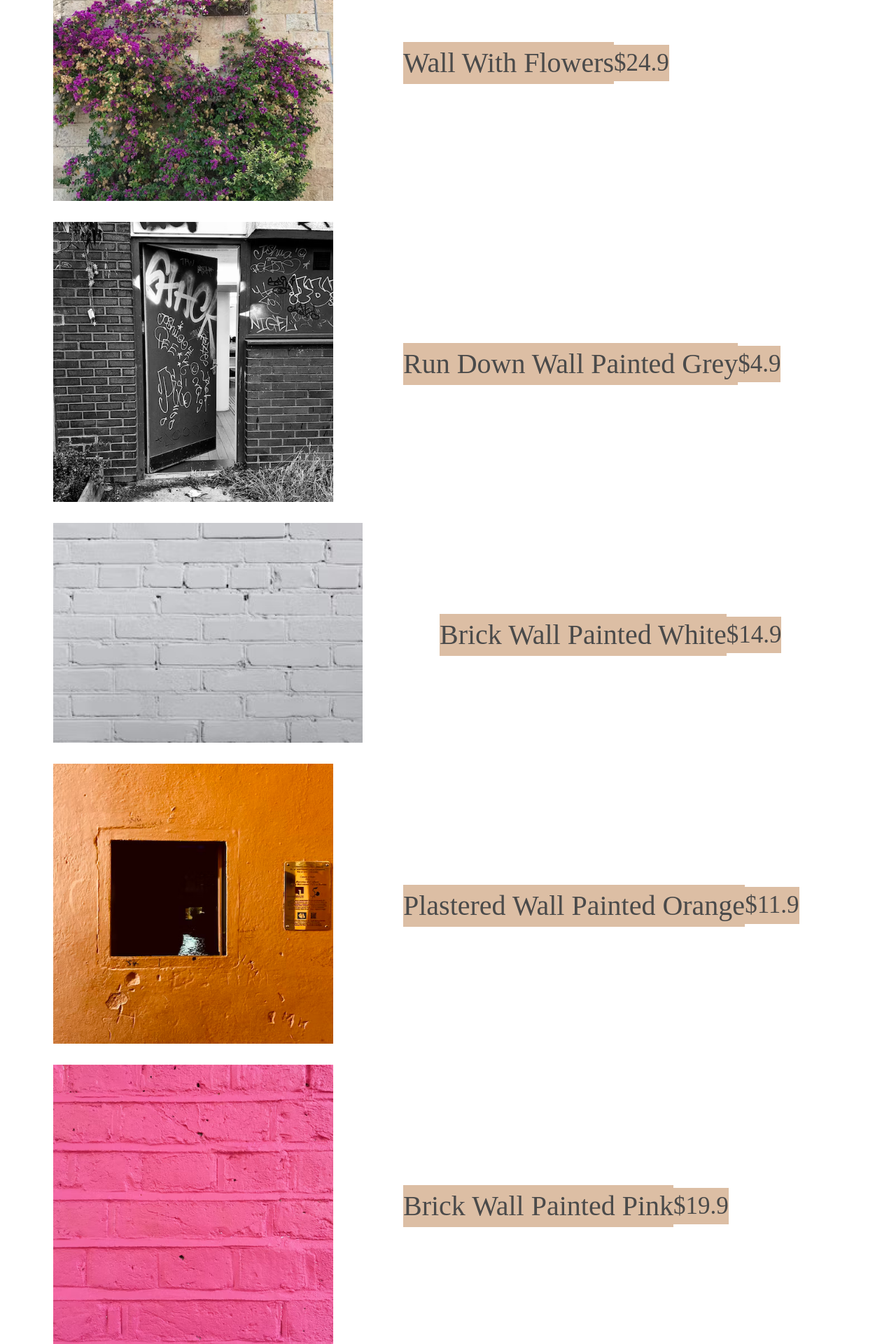
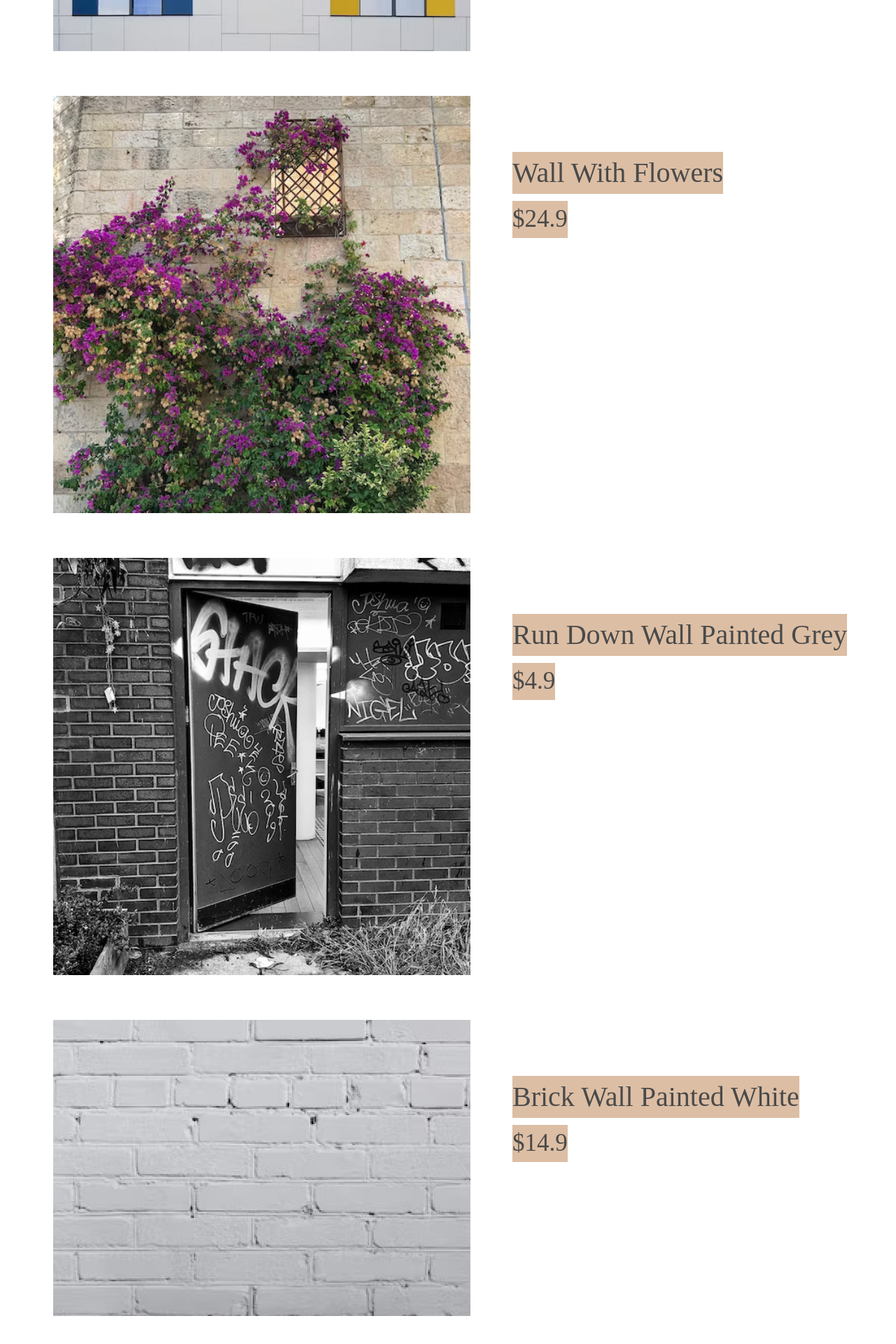
Before and after one commit to craighead-diocesan-school/walls-andraObrien07, a SvelteKit app: page / in a window 1280 px wide. Shown: the part 720-2640 px from the top of the page at 70% size. Built offline with nearby package versions, Linux system fonts and the light colour scheme; a web font is replaced by a local one.

Commit message:
tcuvyibjnlk
vhbjknlm

```diff
--- a/src/routes/+page.svelte
+++ b/src/routes/+page.svelte
@@ -7,83 +7,83 @@
 
 <main>
   <div class="column">
-    <div class="imgD">
     <img src="art-deco.jpeg" alt="Art Deco Wall" />
-    </div>
+    <div class="words">
       <p class="name">Art Deco Wall</p>
       <p class="price">$34.9</p>
     </div>
+  </div>
 
   <div class="column">
-    <div class="imgD">
     <img src="flowers-wall.jpeg" alt="Wall With Flower" />
-    </div>
+    <div class="words">
       <p class="name">Wall With Flowers</p>
       <p class="price">$24.9</p>
     </div>
+  </div>
 
   <div class="column">
-    <div class="imgD">
     <img src="grey-run-down.jpeg" alt="Run-Down Wall Painted Grey" />
-    </div>
+    <div class="words">
       <p class="name">Run Down Wall Painted Grey</p>
       <p class="price">$4.9</p>
     </div>
+  </div>
 
   <div class="column">
-    <div class="imgD">
     <img src="modified-white-brick.jpeg" alt="Brick Wall Painted White" />
-    </div>
+    <div class="words">
       <p class="name">Brick Wall Painted White</p>
       <p class="price">$14.9</p>
     </div>
+  </div>
 
   <div class="column">
-    <div class="imgD">
     <img src="orange-plaster.jpeg" alt="Plastered Wall Painted Orange" />
-    </div>
+    <div class="words">
       <p class="name">Plastered Wall Painted Orange</p>
       <p class="price">$11.9</p>
     </div>
+  </div>
 
   <div class="column">
-    <div class="imgD">
     <img src="pink-brick.jpeg" alt="Brick Wall Painted Pink" />
-    </div>
+    <div class="words">
       <p class="name">Brick Wall Painted Pink</p>
       <p class="price">$19.9</p>
     </div>
+  </div>
 
   <div class="column">
-    <div class="imgD">
     <img src="rough-wall.jpeg" alt="Really Rough Wall " />
-    </div>
+    <div class="words">
       <p class="name">Really Rough Wall</p>
       <p class="price">$4.9</p>
     </div>
+  </div>
 
   <div class="column">
-    <div class="imgD">
     <img src="tan-run-down.jpeg" alt="Run-Down Wall Painted Tan" />
-    </div>
+    <div class="words">
       <p class="name">Run-Down Wall Painted Tan</p>
       <p class="price">$4.9</p>
     </div>
+  </div>
 
   <div class="column">
-    <div class="imgD">
     <img src="unpainted-brick.jpeg" alt="Unpainted Brick Wall" />
-    </div>
+    <div class="words">
       <p class="name">Unpainted Brick Wall</p>
       <p class="price">$9.9</p>
     </div>
+  </div>
 
   <div class="column">
-    <div class="imgD">
     <img src="yellow-run-.jpeg" alt="Run-Down Wall Painted Yellow" />
-    </div>
+    <div class="words">
       <p class="name">Run-Down Wall Painted Yellow</p>
       <p class="price">$4.9</p>
+    </div>
   </div>
 </main>
 
@@ -94,29 +94,30 @@
     padding-left: 5%;
   }
 
+  .words {
+    margin-left: 60px;
+    margin-top: 100px;
+  }
+
   .column {
     display: flex;
-    align-items: center;
     background-color: rgb(255, 255, 255);
-    transition: 1s;
+    /* transition: 1s; */
   }
   img {
-    width: 80%;
+    width: 50%;
+    margin-top: 20px;
+    margin-bottom: 20px;
+    /* border */
+    border: 10px;
+    border: #563030;
   }
 
   p {
     font-family: "Passero One";
     font-size: 40px;
-  }
-
-  /* .imgD {
-    background-color: rgb(255, 255, 255);
-  } */
-
-  .imgD:hover {
-    background-color: #ff964585;
-    transition: 1s;
-    padding: 4%;
+    margin-bottom: 10px;
+    width: fit-content;
   }
 
   .price {
@@ -130,7 +131,13 @@
   .name {
     background-color: #dcbea4;
   }
-  .name:hover {
+  img:hover + div.words > p {
+    background-color: #ff964585;
+  }
+  img:hover {
+    /* change border color */
+
+    border-color: #ff964585;
     background-color: #ff964585;
   }
 
```
Lines whose indentation alone changed are shown as unchanged.
